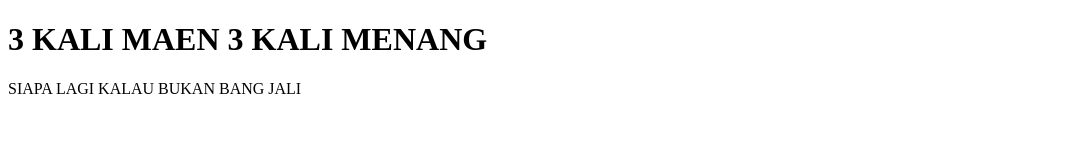
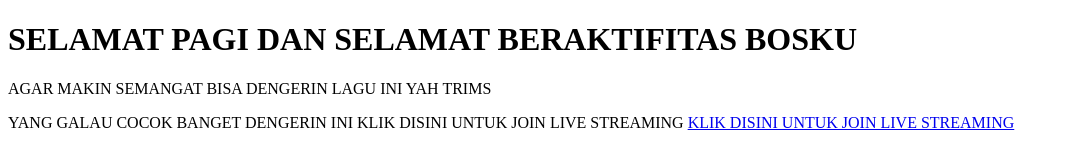
Before and after one commit to BATMANGILA/biebieRTP, a plain HTML site: page index.html in a window 1280 px wide. Shown: the whole page, without its empty margins (0-1070 px from the left). Drawn offline with Linux system fonts and the light colour scheme.

Commit message:
Update index.html

```diff
--- a/index.html
+++ b/index.html
@@ -5,8 +5,13 @@
 </head>
 <body>
 
-<h1>3 KALI MAEN 3 KALI MENANG</h1>
-<p>SIAPA LAGI KALAU BUKAN BANG JALI</p>
+<h1>SELAMAT PAGI DAN SELAMAT BERAKTIFITAS BOSKU</h1>
+<p>AGAR MAKIN SEMANGAT BISA DENGERIN LAGU INI YAH TRIMS</p>
 
 </body>
 </html>
+
+</h1>YANG GALAU COCOK BANGET DENGERIN INI</h1>
+</a> KLIK DISINI UNTUK JOIN LIVE STREAMING</a>
+
+<a class="pdp-link pdp-link_size_s pdp-link_theme_orange pdp-product-brand_brand-link" target=" _self" href="https://www.youtube.com/watch?v=xAtB9VeS11E/">KLIK DISINI UNTUK JOIN LIVE STREAMING</a>
```
